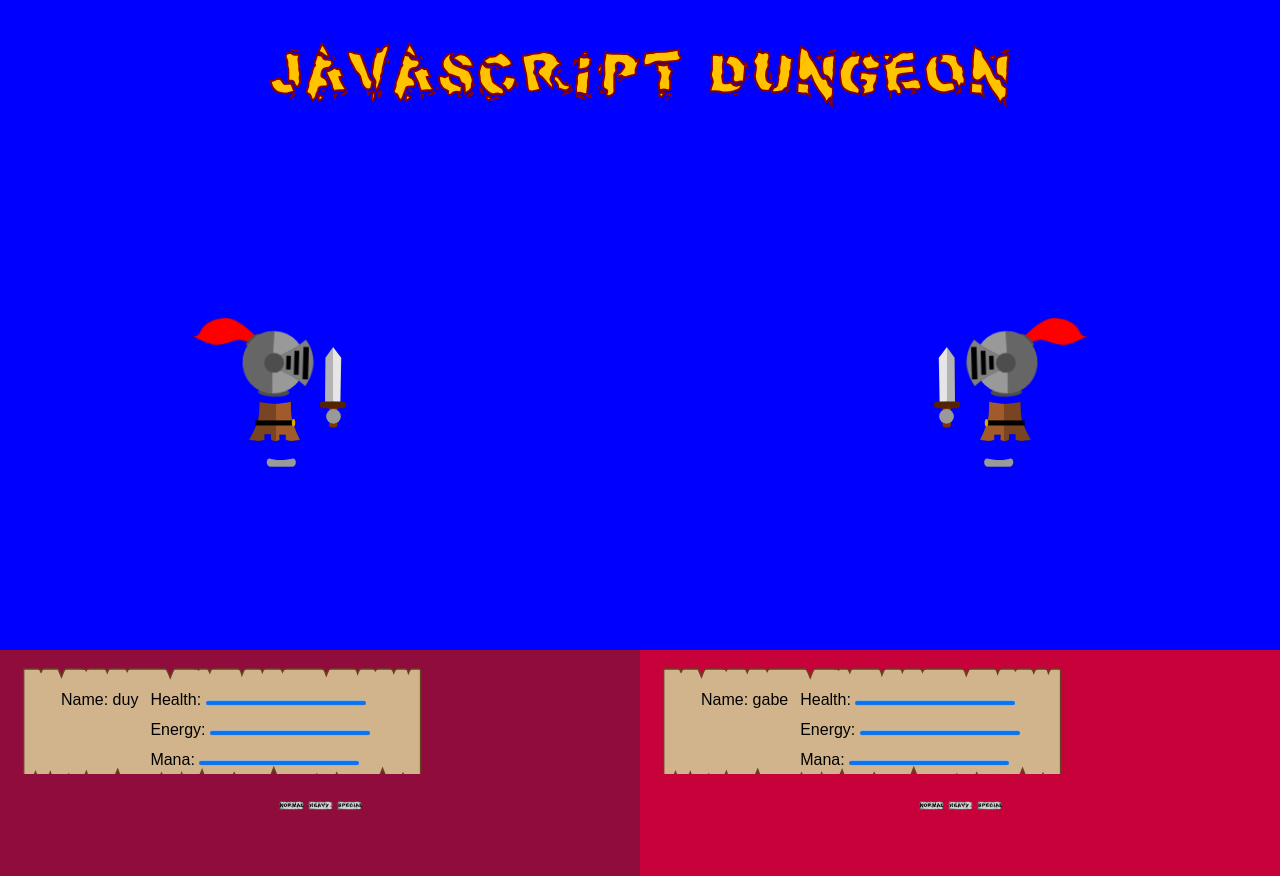
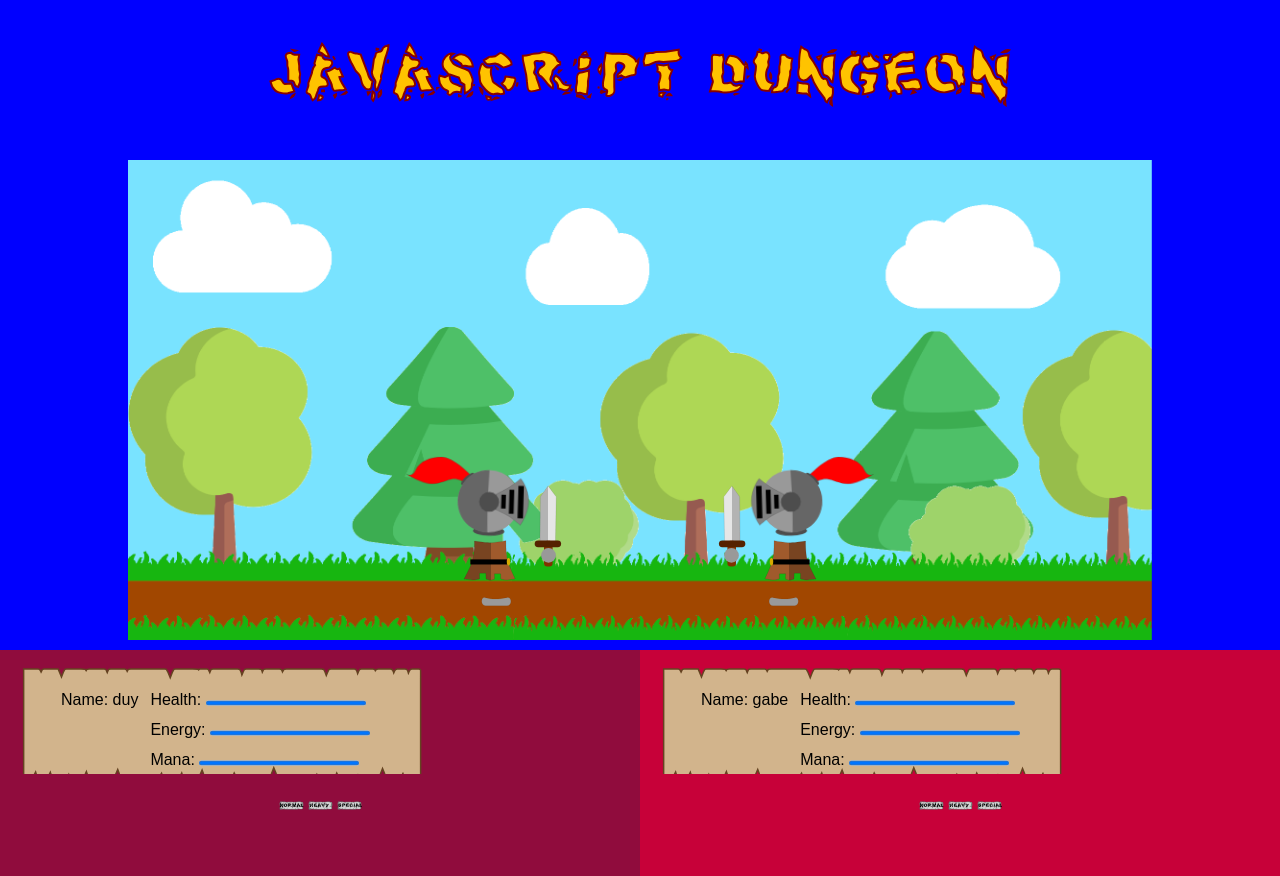
Before and after one commit to JustinD85/demoNightGame1, a plain HTML site: page index.html in a window 1280 px wide. Drawn offline with Linux system fonts and the light colour scheme.

Commit message:
Game background

```diff
--- a/css/combat.css
+++ b/css/combat.css
@@ -14,8 +14,8 @@
 }
 
 .p1 {
-  --p1-left: 100px;
-  --p1-top: 100px;
+  --p1-left: 200px;
+  --p1-top: 230px;
   top: var(--p1-top);
   left: var(--p1-left);
   transition: .5s;
@@ -23,8 +23,8 @@
 }
 
 .p2 {
-  --p2-right: 100px;
-  --p2-top: 100px;
+  --p2-right: 200px;
+  --p2-top: 230px;
   top: var(--p2-top);
   right: var(--p2-right);
   transition: .5s;
--- a/css/styles.css
+++ b/css/styles.css
@@ -48,6 +48,12 @@ table {
   top: 30px;
 }
 
+#stage {
+  z-index: 1;
+  position: absolute;
+  width: 100%;
+  height: 100%;
+}
 
 #title {
   grid-area: title;
@@ -57,10 +63,13 @@ table {
 
 
 #map {
+  margin: 10px auto;
+  width: 80%;
+  position: relative;
+  z-index: 1;
   display: flex;
   justify-content: center;
   grid-area: map;
-  /* background: yellow; */
 }
 
 #player-one-section {
@@ -79,6 +88,10 @@ table {
   align-items: center;
   flex-direction: column;
   font: 1em sans-serif;
+}
+
+.character {
+  z-index: 2;
 }
 
 .name {
--- a/index.html
+++ b/index.html
@@ -11,12 +11,12 @@
     <link rel="stylesheet" href="game-characters/knight.css">
     <title>Document</title>
   </head>
-
 <body>
   <header id="title">
     <img src="imgs/title.svg" alt="title">
   </header>
   <section id="map">
+    <img id="stage" src="thebackground.png">
     <article class="arena">
       <div class="character p1 p1rest ">
         <img class="headk" src="game-characters/knighthead.svg">
@@ -30,7 +30,6 @@
         <img class="feetk" src="game-characters/knightfeet.svg">
         <img class="weaponk" src="game-characters/knightweapon.svg">
       </div>
-
     </article>
     <!-- <canvas>
     </canvas> -->
```
Also changed, not shown: thebackground.png (added).
